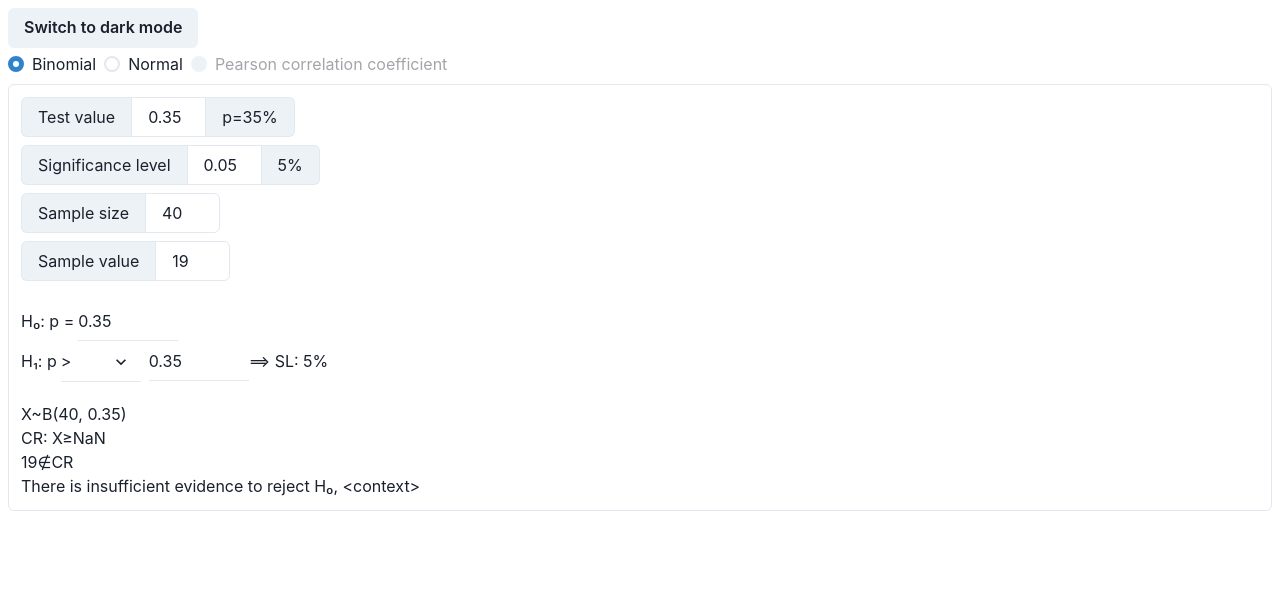
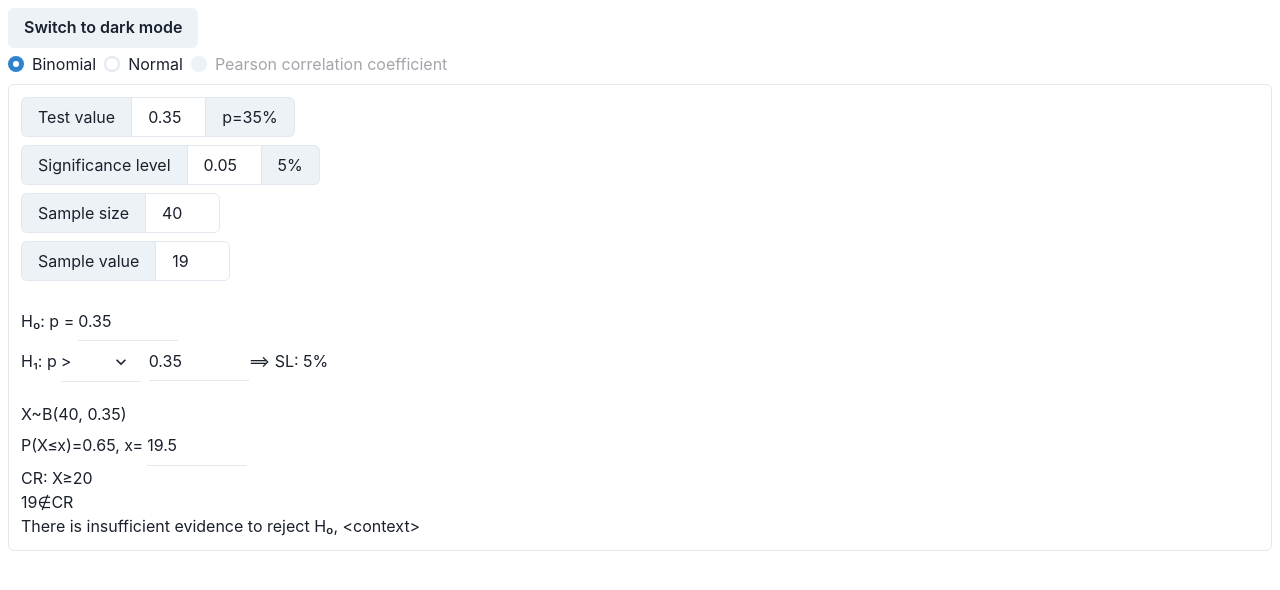
Before and after one commit to nihaals/a-level-misc-solvers, a Next.js app: page /hypothesis-testing in a window 1280 px wide. Shown: the top 590 px of the page. Built offline with nearby package versions, Linux system fonts and the light colour scheme.

Commit message:
Add critical region input

```diff
--- a/components/BinomialDistribution.tsx
+++ b/components/BinomialDistribution.tsx
@@ -2,52 +2,34 @@ import { Box, Stack, Text } from "@chakra-ui/react";
 import React, { useState } from "react";
 import { AlternativeHypothesisInequality, H0, Hypotheses } from "./Hypotheses";
 import { HypothesisTestInput, useNumberAsStringState } from "./HypothesisTestInput";
-
-/**
- * Finds the value of P(X<=value) for which X~B(sampleSize, probability).
- *
- * Returns NaN if invalid input is given or value is not an expected value.
- */
-const binomialCumulativeDistribution = (sampleSize: number, probability: number, value: number): number => {
-  if (probability >= 1 || probability <= 0 || value > sampleSize || value < 0 || !Number.isInteger(value)) {
-    return NaN;
-  }
-  if (value === sampleSize) return 1;
-  if (value === 0) return 0;
-
-  return NaN;
-};
-
-/**
- * Gets the value of x for which X~B(sampleSize, probability), P(X<=x) = valueProbability
- *
- * If x is in-between two consecutive integers, the mean of the integers is returned.
- * For example, if x is in-between 19 and 20, 19.5 is returned.
- *
- * Returns NaN if invalid input is given.
- */
-const getCriticalRegion = (sampleSize: number, probability: number, valueProbability: number): number => {
-  if (probability >= 1 || probability <= 0 || valueProbability >= 1 || valueProbability <= 0) {
-    return NaN;
-  }
-
-  return binomialCumulativeDistribution(sampleSize, probability, NaN);
-};
+import { InlineInput } from "./InlineInput";
 
 interface OneTailedProps {
   bound: "lower" | "upper";
-  sampleSize: number;
   probability: number;
   sampleValue: number;
 }
 
-const OneTailed: React.FC<OneTailedProps> = ({ bound, sampleSize, probability, sampleValue }) => {
-  let criticalRegion = getCriticalRegion(sampleSize, probability, bound === "upper" ? 1 - probability : probability);
-  if (bound === "lower") criticalRegion = Math.floor(criticalRegion);
-  else criticalRegion = Math.ceil(criticalRegion);
-  const inCriticalRegion = bound === "lower" ? sampleSize >= criticalRegion : sampleSize <= criticalRegion;
+const OneTailed: React.FC<OneTailedProps> = ({ bound, probability, sampleValue }) => {
+  const criticalValue = useNumberAsStringState(
+    "19.5",
+    (value) => !Number.isInteger(value) && !value.toString().endsWith(".5")
+  );
+  const criticalRegion =
+    bound === "lower" ? Math.floor(criticalValue.valueNumber) : Math.ceil(criticalValue.valueNumber);
+  const inCriticalRegion = bound === "lower" ? sampleValue <= criticalRegion : sampleValue >= criticalRegion;
   return (
     <>
+      <Box>
+        <Text display="inline-block">
+          P(X{"≤"}x)={bound === "upper" ? 1 - probability : probability}, x=
+        </Text>
+        <InlineInput
+          value={criticalValue.value}
+          onChange={criticalValue.setValue}
+          isInvalid={criticalValue.isInvalid}
+        />
+      </Box>
       <Text>
         CR: X{bound === "lower" ? "≤" : "≥"}
         {criticalRegion}
@@ -64,7 +46,11 @@ const OneTailed: React.FC<OneTailedProps> = ({ bound, sampleSize, probability, s
   );
 };
 
-const TwoTailed: React.FC<Omit<OneTailedProps, "bound">> = ({ sampleSize, probability, sampleValue }) => {
+type TwoTailedProps = Omit<OneTailedProps, "bound"> & {
+  sampleSize: number;
+};
+
+const TwoTailed: React.FC<TwoTailedProps> = ({ sampleSize, probability, sampleValue }) => {
   let multiplied = sampleSize * probability;
   if (multiplied === sampleSize) multiplied = NaN;
   const bound = multiplied > sampleValue ? "lower" : "upper";
@@ -78,7 +64,7 @@ const TwoTailed: React.FC<Omit<OneTailedProps, "bound">> = ({ sampleSize, probab
         {bound === "lower" ? ">" : "<"}
         {sampleValue} ⟹ {bound} bound
       </Text>
-      <OneTailed bound={bound} sampleSize={sampleSize} probability={probability} sampleValue={sampleValue} />
+      <OneTailed bound={bound} probability={probability} sampleValue={sampleValue} />
     </>
   );
 };
@@ -148,7 +134,6 @@ export const BinomialDistribution: React.FC<Record<string, never>> = () => {
       ) : (
         <OneTailed
           bound={hypothesisInequality === "<" ? "lower" : "upper"}
-          sampleSize={sampleSize.valueNumber}
           probability={testValue.valueNumber}
           sampleValue={sampleValue.valueNumber}
         />
--- a/components/Hypotheses.tsx
+++ b/components/Hypotheses.tsx
@@ -1,5 +1,6 @@
-import { Box, Input, Select, Text } from "@chakra-ui/react";
+import { Box, Select, Text } from "@chakra-ui/react";
 import React from "react";
+import { InlineInput } from "./InlineInput";
 
 export type AlternativeHypothesisInequality = "<" | "!=" | ">";
 
@@ -12,21 +13,6 @@ interface HypothesesProps {
   onInequalityChange(inequality: AlternativeHypothesisInequality): void;
   actualSignificanceLevel: number;
 }
-
-type ValueInputProps = Pick<HypothesesProps, "value" | "onValueChange" | "valueIsInvalid">;
-
-const ValueInput: React.FC<ValueInputProps> = ({ value, onValueChange, valueIsInvalid }) => {
-  return (
-    <Input
-      value={value}
-      onChange={(event) => onValueChange(event.target.value)}
-      isInvalid={valueIsInvalid}
-      width={100}
-      variant="flushed"
-      ml={1}
-    />
-  );
-};
 
 export const H0 = "H₀";
 export const H1 = "H₁";
@@ -46,7 +32,7 @@ export const Hypotheses: React.FC<HypothesesProps> = ({
         <Text display="inline">
           {H0}: {testValueName} =
         </Text>
-        <ValueInput value={value} onValueChange={onValueChange} valueIsInvalid={valueIsInvalid} />
+        <InlineInput value={value} onChange={onValueChange} isInvalid={valueIsInvalid} />
       </Box>
       <Box>
         <Text display="inline">
@@ -69,7 +55,7 @@ export const Hypotheses: React.FC<HypothesesProps> = ({
           <option value="!=">{"≠"}</option>
           <option>{">"}</option>
         </Select>
-        <ValueInput value={value} onValueChange={onValueChange} valueIsInvalid={valueIsInvalid} />
+        <InlineInput value={value} onChange={onValueChange} isInvalid={valueIsInvalid} />
         <Text display="inline">⟹ SL: {actualSignificanceLevel * 100}%</Text>
       </Box>
     </>
--- /dev/null
+++ b/components/InlineInput.tsx
@@ -0,0 +1,21 @@
+import { Input } from "@chakra-ui/react";
+import React from "react";
+
+interface InlineInputProps {
+  value: string;
+  onChange(value: string): void;
+  isInvalid: boolean;
+}
+
+export const InlineInput: React.FC<InlineInputProps> = ({ value, onChange, isInvalid }) => {
+  return (
+    <Input
+      value={value}
+      onChange={(event) => onChange(event.target.value)}
+      isInvalid={isInvalid}
+      width={100}
+      variant="flushed"
+      ml={1}
+    />
+  );
+};
```
